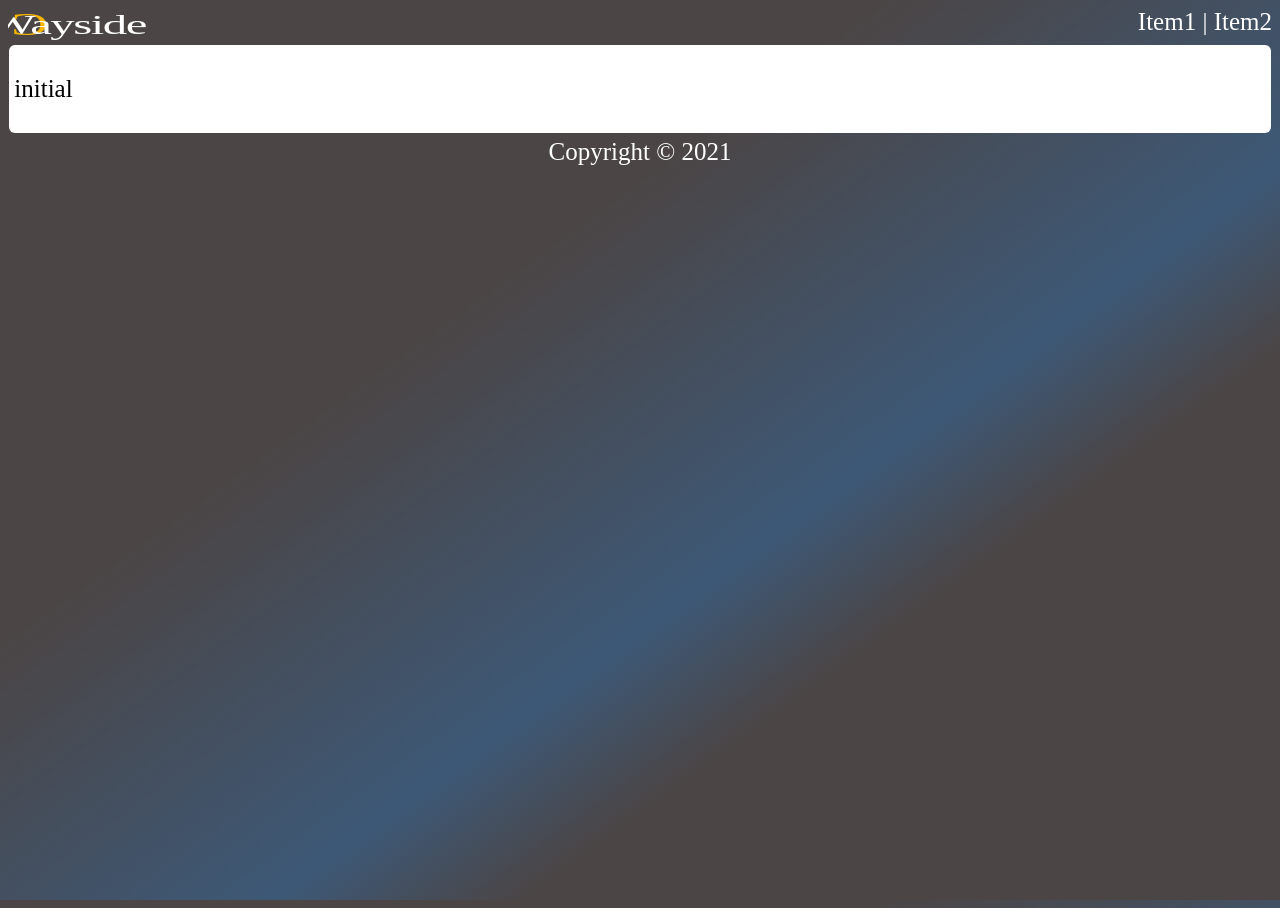
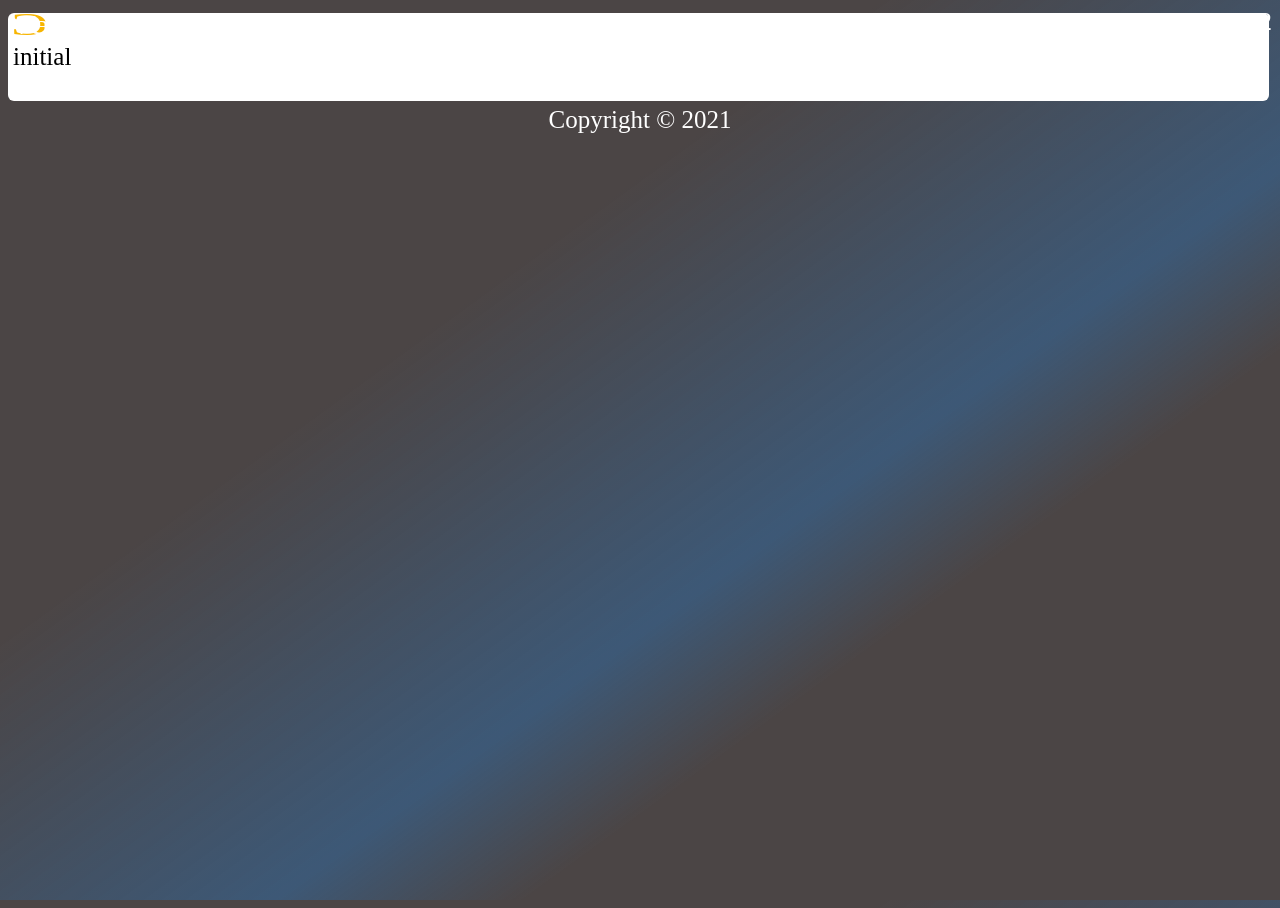
Before and after one commit to OpenWayside/openwayside.github.io, a Jekyll site: the page built from index.md, in a window 1280 px wide. Built offline with Jekyll 4.4.1, drawn with Linux system fonts in a browser that asks for light colours; our own code applies the rules of GitHub Pages for plain Markdown files.

Commit message:
Update _default.scss

```diff
--- a/_sass/_default.scss
+++ b/_sass/_default.scss
@@ -9,9 +9,8 @@
 	height: 100%;
 }
 
-.body {
+body {
     min-height: 100%;
-    width: 100%;
     display: flex;
     align-items: stretch;
     flex-direction: column;
```
